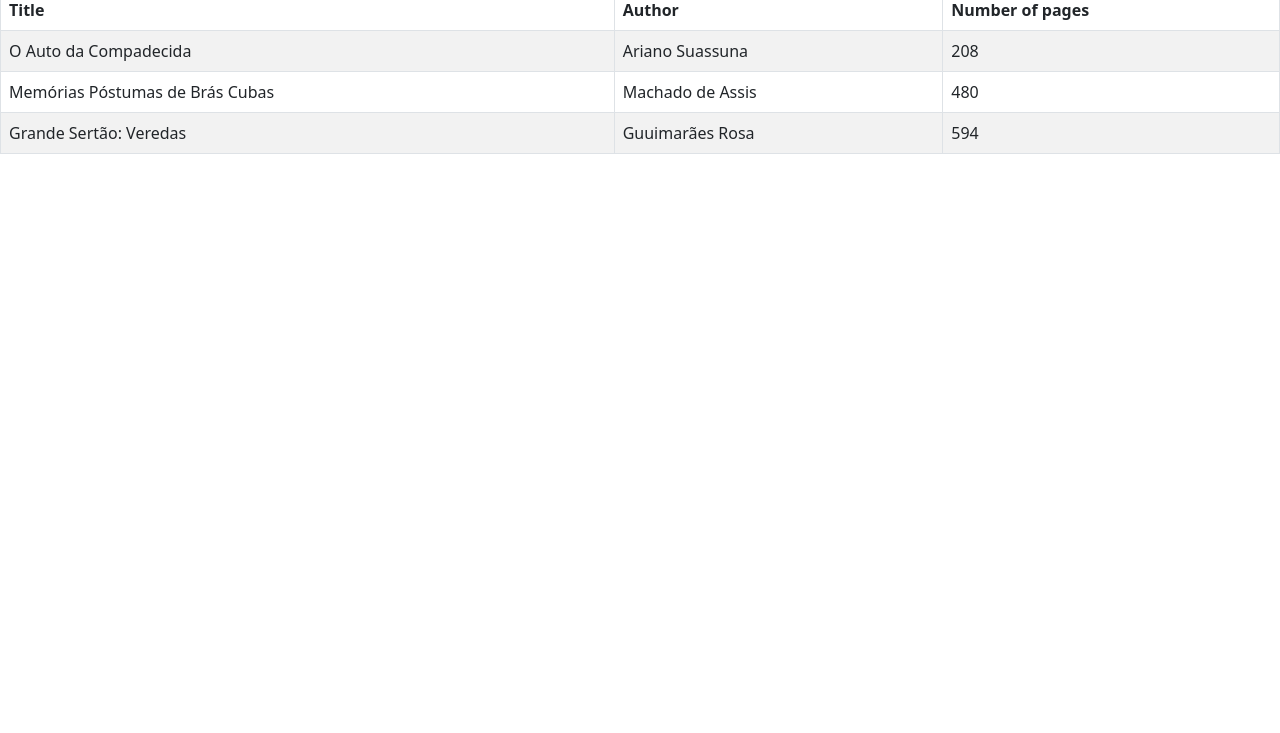
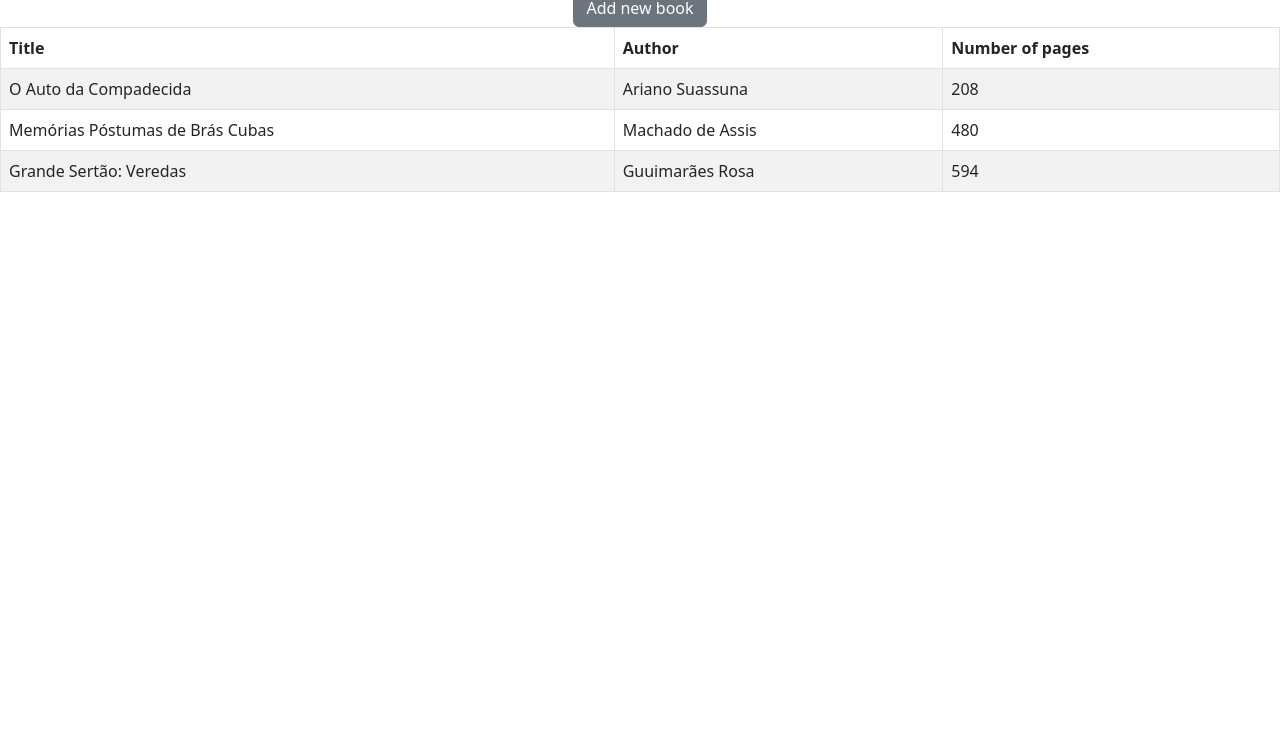
Before and after one commit to steniowrsilva/library, a plain HTML site: page index.html in a window 1280 px wide. Shown: the part 67-800 px from the top of the page. Drawn offline with nearby package versions, Linux system fonts and the light colour scheme.

Commit message:
add button 'add new book'

```diff
--- a/index.html
+++ b/index.html
@@ -10,6 +10,12 @@
 </head>
 <body>
     <h1 style="text-align: center;">Library</h1>
+
+    <div class="add-button-div text-center">
+
+        <button type="button" class="btn btn-secondary add-new-book">Add new book</button>
+
+    </div>
 
     <table class="table table-striped table-bordered ">
         <thead>
```
